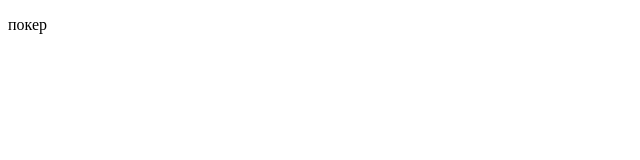
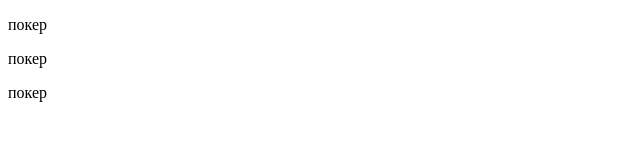
Before and after one commit to ugango/test, a plain HTML site: page index.html in a window 1280 px wide. Shown: the full height of the page, 0-640 px from the left. Drawn offline with Linux system fonts and the light colour scheme.

Commit message:
Это наш второй комит

```diff
--- a/index.html
+++ b/index.html
@@ -8,5 +8,7 @@
 </head>
 <body>
     <p>покер</p>
+    <p>покер</p>
+    <p>покер</p>
 </body>
 </html>
```
